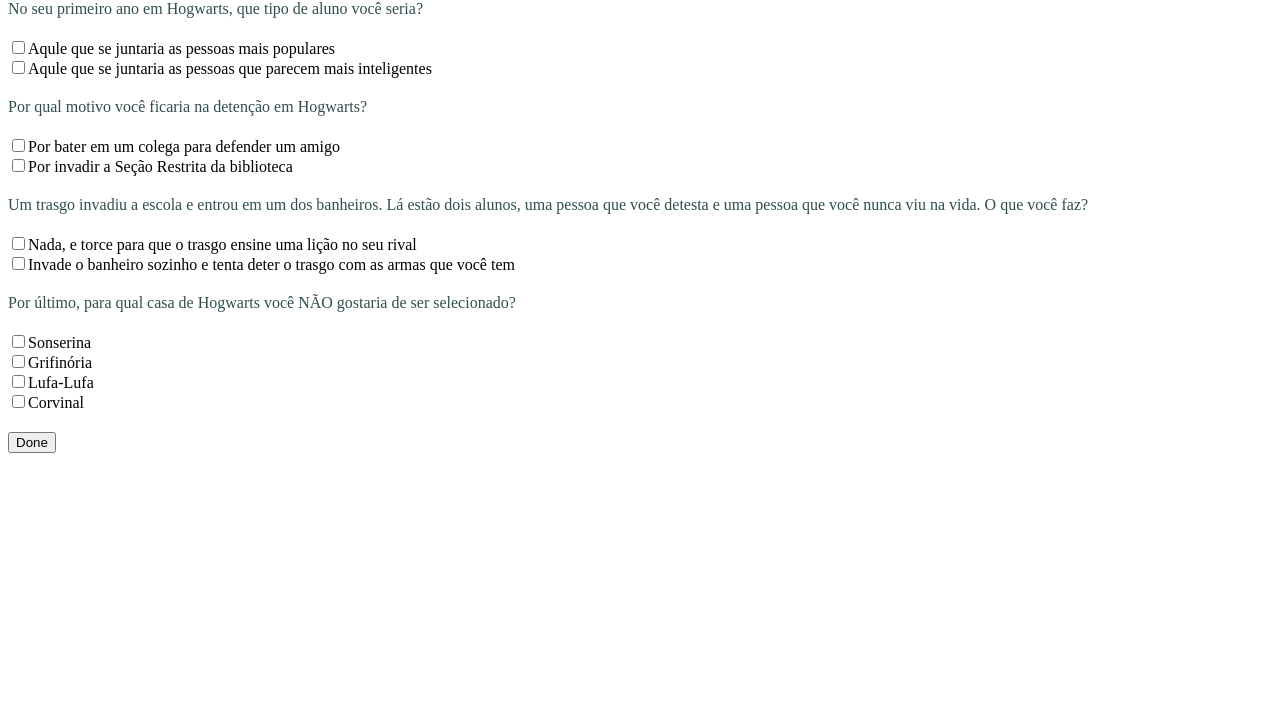
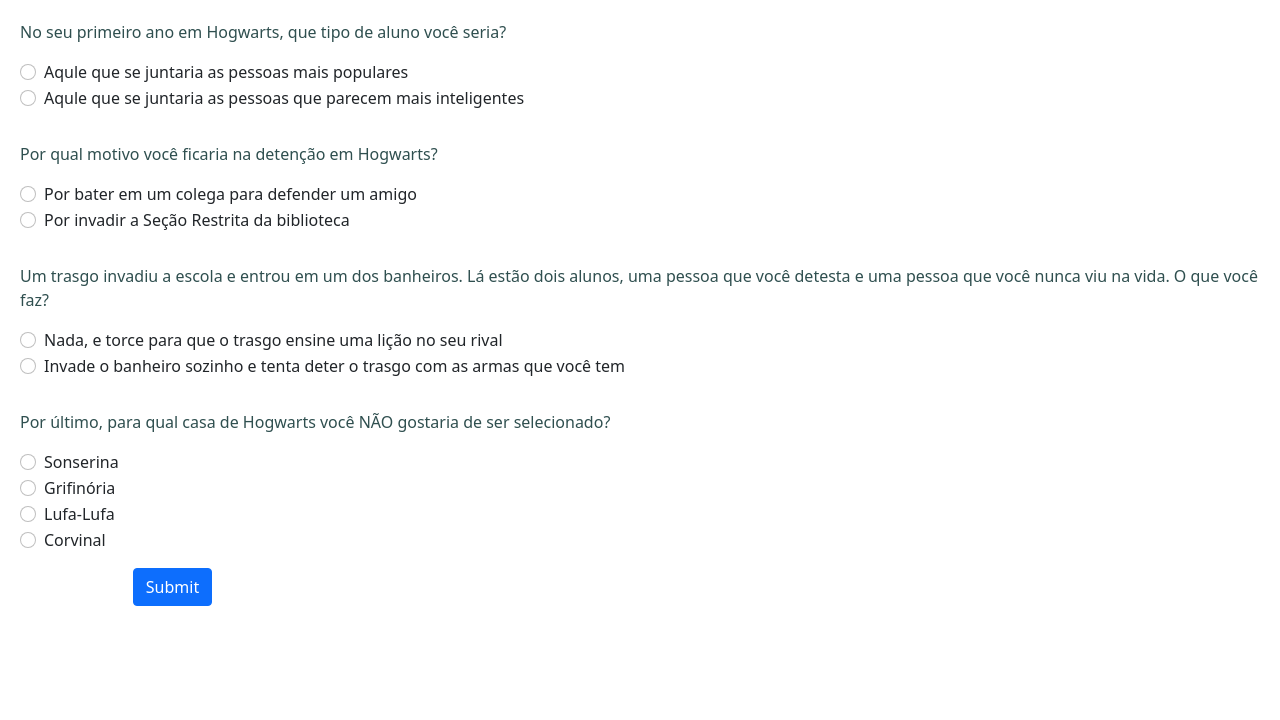
Before and after one commit to Henrique2305/Capacitacao-Taking, a plain HTML site: page index.html in a window 1280 px wide. Shown: the part 80-800 px from the top of the page. Drawn offline with nearby package versions, Linux system fonts and the light colour scheme.

Commit message:
mudanças no site CEP+HP

```diff
--- a/index.html
+++ b/index.html
@@ -1,53 +1,97 @@
 <!DOCTYPE html>
 <html>
-    <head>
-        <meta charset="UTF-8">
-        <title>Quiz: Casas de Hogwarts</title>
-        <link rel="stylesheet" href="style.css">
-    </head>
-    <body>
-        <h1>A QUAL CASA DE HOGWARTS VOCÊ PERTENCE?</h1>
 
-        <p class="frase">No seu primeiro ano em Hogwarts, que tipo de aluno você seria?</p>
-        <label class="checkbox">
-            <input type="checkbox" unchecked>Aqule que se juntaria as pessoas mais populares <br>
-            <input type="checkbox" unchecked>Aqule que se juntaria as pessoas que parecem mais inteligentes
+<head>
+    <meta charset="UTF-8">
+    <title>Quiz: Casas de Hogwarts</title>
+    <link href="https://cdn.jsdelivr.net/npm/bootstrap@5.0.0-beta1/dist/css/bootstrap.min.css" rel="stylesheet"
+        integrity="sha384-giJF6kkoqNQ00vy+HMDP7azOuL0xtbfIcaT9wjKHr8RbDVddVHyTfAAsrekwKmP1" crossorigin="anonymous">
+    <link rel="preconnect" href="https://fonts.gstatic.com">
+    <link href="https://fonts.googleapis.com/css2?family=Poppins:wght@300&display=swap" rel="stylesheet">
+    <link rel="stylesheet" href="style.css">
+</head>
+
+<body>
+    <h1 class="titulo">A QUAL CASA DE HOGWARTS VOCÊ PERTENCE?</h1>
+
+    <p class="frase borda perguntas">No seu primeiro ano em Hogwarts, que tipo de aluno você seria?</p>
+
+    <div class="form-check borda">
+        <input class="form-check-input" type="radio" name="pergunta1" id="flexRadioDefault1">
+        <label class="form-check-label" for="flexRadioDefault1">
+            Aqule que se juntaria as pessoas mais populares
         </label>
+    </div>
+    <div class="form-check borda">
+        <input class="form-check-input" type="radio" name="pergunta1" id="flexRadioDefault1">
+        <label class="form-check-label" for="flexRadioDefault1">
+            Aqule que se juntaria as pessoas que parecem mais inteligentes
+        </label>
+    </div>
 
-        <p class="frase">Por qual motivo você ficaria na detenção em Hogwarts?</p>
-        <label class="checkbox">
-            <input type="checkbox" unchecked>Por bater em um colega para defender um amigo <br>
-            <input type="checkbox" unchecked>Por invadir a Seção Restrita da biblioteca
+    <p class="frase borda perguntas">Por qual motivo você ficaria na detenção em Hogwarts?</p>
+
+    <div class="form-check borda">
+        <input class="form-check-input" type="radio" name="pergunta2" id="flexRadioDefault1">
+        <label class="form-check-label" for="flexRadioDefault1">
+            Por bater em um colega para defender um amigo
         </label>
+    </div>
+    <div class="form-check borda">
+        <input class="form-check-input" type="radio" name="pergunta2" id="flexRadioDefault1">
+        <label class="form-check-label" for="flexRadioDefault1">
+            Por invadir a Seção Restrita da biblioteca
+        </label>
+    </div>
 
-        <p class="frase">Um trasgo invadiu a escola e entrou em um dos banheiros. Lá estão dois alunos, uma pessoa que você detesta e uma pessoa que você nunca viu na vida. O que você faz?</p>
-        <label class="checkbox">
-            <input type="checkbox" unchecked>Nada, e torce para que o trasgo ensine uma lição no seu rival <br>
-            <input type="checkbox" unchecked>Invade o banheiro sozinho e tenta deter o trasgo com as armas que você tem
+    <p class="frase borda perguntas">Um trasgo invadiu a escola e entrou em um dos banheiros. Lá estão dois alunos, uma pessoa que você
+        detesta e uma pessoa que você nunca viu na vida. O que você faz?</p>
+
+    <div class="form-check borda">
+        <input class="form-check-input" type="radio" name="pergunta3" id="flexRadioDefault1">
+        <label class="form-check-label" for="flexRadioDefault1">
+            Nada, e torce para que o trasgo ensine uma lição no seu rival
         </label>
+    </div>
+    <div class="form-check borda">
+        <input class="form-check-input" type="radio" name="pergunta3" id="flexRadioDefault1">
+        <label class="form-check-label" for="flexRadioDefault1">
+            Invade o banheiro sozinho e tenta deter o trasgo com as armas que você tem
+        </label>
+    </div>
 
-        <p class="frase">Por último, para qual casa de Hogwarts você NÃO gostaria de ser selecionado?</p>
-        <label class="checkbox">
-            <input type="checkbox" >Sonserina <br>
-            <input type="checkbox" >Grifinória <br>
-            <input type="checkbox" >Lufa-Lufa <br>
-            <input type="checkbox" >Corvinal
-        </label>
+    <p class="frase borda perguntas">Por último, para qual casa de Hogwarts você NÃO gostaria de ser selecionado?</p>
+    <label class="checkbox">
 
-        <button type="submit" id="btn-pesquisar" class="btn-button">Done</button>
+        <div class="form-check borda">
+            <input class="form-check-input" type="radio" name="pergunta4" id="flexRadioDefault1">
+            <label class="form-check-label" for="flexRadioDefault1">
+                Sonserina
+            </label>
+        </div>
+        <div class="form-check borda">
+            <input class="form-check-input" type="radio" name="pergunta4" id="flexRadioDefault1">
+            <label class="form-check-label" for="flexRadioDefault1">
+                Grifinória
+            </label>
+        </div>
+        <div class="form-check borda">
+            <input class="form-check-input" type="radio" name="pergunta4" id="flexRadioDefault1">
+            <label class="form-check-label" for="flexRadioDefault1">
+                Lufa-Lufa
+            </label>
+        </div>
+        <div class="form-check borda">
+            <input class="form-check-input" type="radio" name="pergunta4" id="flexRadioDefault1">
+            <label class="form-check-label" for="flexRadioDefault1">
+                Corvinal
+            </label>
+        </div>
+    </label>
 
-        <script>
-             const botao = document.querySelector("#btn-pesquisar");
-             botao.addEventListener("click", infosDoEvento => {
-                fetch(`https://www.potterapi.com/v1/sortinghat`)
-                .then(respostaDoServer => {
-                        return respostaDoServer.json();
-                })
-                .then(dados => {
-                    console.log(dados);
-                    alert("Your House is " + dados)
-                })
-            });
-        </script>
-    </body>
+    <button type="submit" id="btn-pesquisar" class="btn btn-primary">Submit</button>
+    <!-- <button type="submit" id="btn-pesquisar" class="btn-button">Done</button> -->
+    <script src="scriptHP.js"></script>
+</body>
+
 </html>
--- /dev/null
+++ b/scriptHP.js
@@ -0,0 +1,11 @@
+const botao = document.querySelector("#btn-pesquisar");
+botao.addEventListener("click", infosDoEvento => {
+    fetch(`https://www.potterapi.com/v1/sortinghat`)
+        .then(respostaDoServer => {
+            return respostaDoServer.json();
+        })
+        .then(dados => {
+            console.log(dados);
+            document.write("<h1><center>Your house is " + dados + "!</center></h1>");
+        })
+});
--- a/style.css
+++ b/style.css
@@ -2,10 +2,23 @@ h1 {
     text-align: center;
 }
 .frase {
-   color: darkslategrey;
+    color: darkslategrey;
 }
 
-.checkbox {
-   margin: 20px 0;
-   display: block;
+.titulo {
+    font-family: 'Poppins', sans-serif;
+    margin: 0 auto;
+    margin-top: 20px;
 }
+
+.borda {
+    margin-left: 20px;
+}
+
+.perguntas {
+    margin-top: 2em;
+}
+
+.btn {
+    margin: 90px 0 0 10px;
+}
```
Also changed, not shown: formulario-cep.html (+1 -1 lines).
